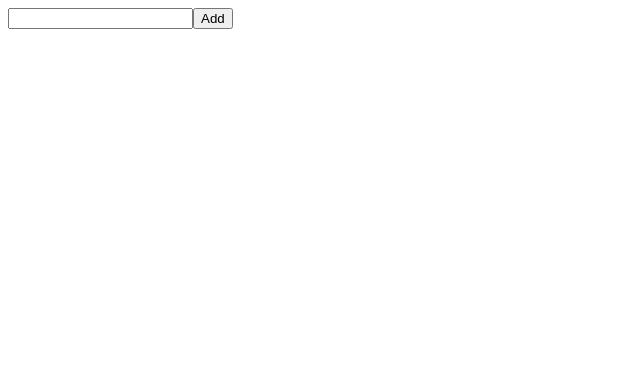
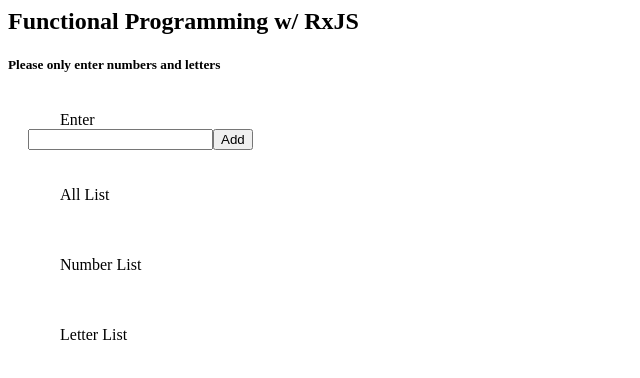
Before and after one commit to joshuaLoren/angular-6ujv56, an Angular app: page / in a window 1280 px wide. Shown: the top 378 px of the page, without its empty margins (0-640 px from the left). Built offline with nearby package versions, Linux system fonts and the light colour scheme.

Commit message:
7 files modified

```diff
--- a/package.json
+++ b/package.json
@@ -3,10 +3,13 @@
   "version": "0.0.0",
   "private": true,
   "dependencies": {
+    "@angular/animations": "^8.0.0 || ^9.0.0-0",
+    "@angular/cdk": "8.1.2",
     "@angular/common": "^8.0.0",
     "@angular/compiler": "^8.0.0",
     "@angular/core": "^8.0.0",
     "@angular/forms": "^8.0.0",
+    "@angular/material": "^8.1.2",
     "@angular/platform-browser": "^8.0.0",
     "@angular/platform-browser-dynamic": "^8.0.0",
     "@angular/router": "^8.0.0",
--- a/src/app/app.module.ts
+++ b/src/app/app.module.ts
@@ -5,9 +5,10 @@
 import { AppComponent } from './app.component';
 import { MainComponent } from './components/main/main.component';
 import { SubjectsServiceService } from './subjects-service.service';
+import {MatCardModule} from '@angular/material/card';
 
 @NgModule({
-  imports:      [ BrowserModule, FormsModule ],
+  imports:      [ BrowserModule, FormsModule, MatCardModule],
   declarations: [ AppComponent, MainComponent ],
   bootstrap:    [ AppComponent ],
   providers: [SubjectsServiceService]
--- a/src/app/components/main/main.component.css
+++ b/src/app/components/main/main.component.css
@@ -0,0 +1,8 @@
+p {
+  font-family: Lato;
+}
+
+.material-card {
+  max-width: 300px;
+  margin: 4px
+}
--- a/src/app/components/main/main.component.html
+++ b/src/app/components/main/main.component.html
@@ -1,9 +1,26 @@
+<link href="node_modules/@angular/material/prebuilt-themes/indigo-pink.css" rel="stylesheet">
 
 
-    <input #newHero
-      (keyup.enter)="addHero(newHero.value)"
-      (blur)="addHero(newHero.value); newHero.value='' ">
+<h2>{{title}}</h2>
+<h5>{{subTitle}}</h5>
 
-    <button (click)="addHero(newHero.value)">Add</button>
+<mat-card class="material-card">
+     <mat-card-header>Enter</mat-card-header>
+    <input #entry>
+    <button (click)="clickEvent(entry.value)">Add</button>
+</mat-card>
 
-    <ul><li *ngFor="let hero of heroes">{{hero}}</li></ul>
+<mat-card class="material-card">
+    <mat-card-header>All List</mat-card-header>
+    <ul><li *ngFor="let entry of all">{{entry}}</li></ul>
+</mat-card>
+
+<mat-card class="material-card">
+     <mat-card-header>Number List</mat-card-header>
+    <ul><li *ngFor="let entry of numbers">{{entry}}</li></ul>
+</mat-card>
+
+<mat-card class="material-card">
+    <mat-card-header>Letter List</mat-card-header>
+    <ul><li *ngFor="let entry of letters">{{entry}}</li></ul>
+</mat-card>
--- a/src/app/components/main/main.component.ts
+++ b/src/app/components/main/main.component.ts
@@ -12,11 +12,32 @@
   all = [];
   letters = [];
   numbers = [];
+
+
+clickEvent(entry: string){
+  this.addToAll(entry);
+  this.addToLetters(entry);
+  this.addToNumbers(entry);
+}
+
 addToAll(entry: string) {
   if (entry) {
     this.all.push(entry);
   }
 }
+
+addToLetters(entry: string) {
+  if (entry) {
+    this.letters.push(entry);
+  }
+}
+
+addToNumbers(entry: string) {
+  if (entry) {
+    this.numbers.push(entry);
+  }
+}
+
 
 constructor() { }
 
--- a/src/app/subjects-service.service.ts
+++ b/src/app/subjects-service.service.ts
@@ -1,8 +1,13 @@
 import { Injectable } from '@angular/core';
+import { Subject } from 'rxjs';
 
 @Injectable()
 export class SubjectsServiceService {
 
+  allSubject = new Subject<string>();
+  letterSubject = new Subject<string>();
+  numberSubject = new Subject<string>();
+
   constructor() { }
 
 }
```
Also changed, not shown: src/styles.css (line endings or trailing spaces). Lines whose indentation alone changed are shown as unchanged.
